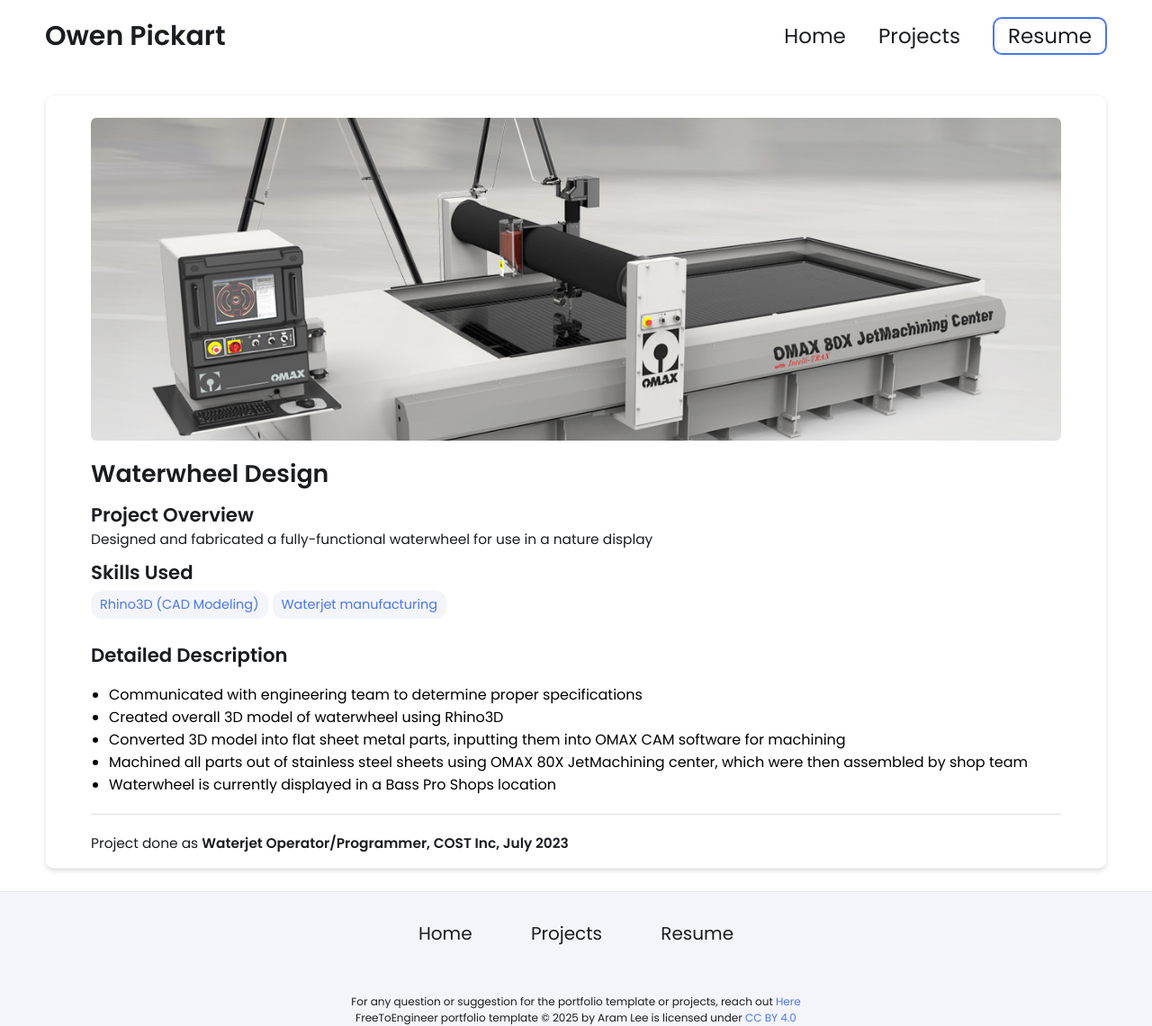
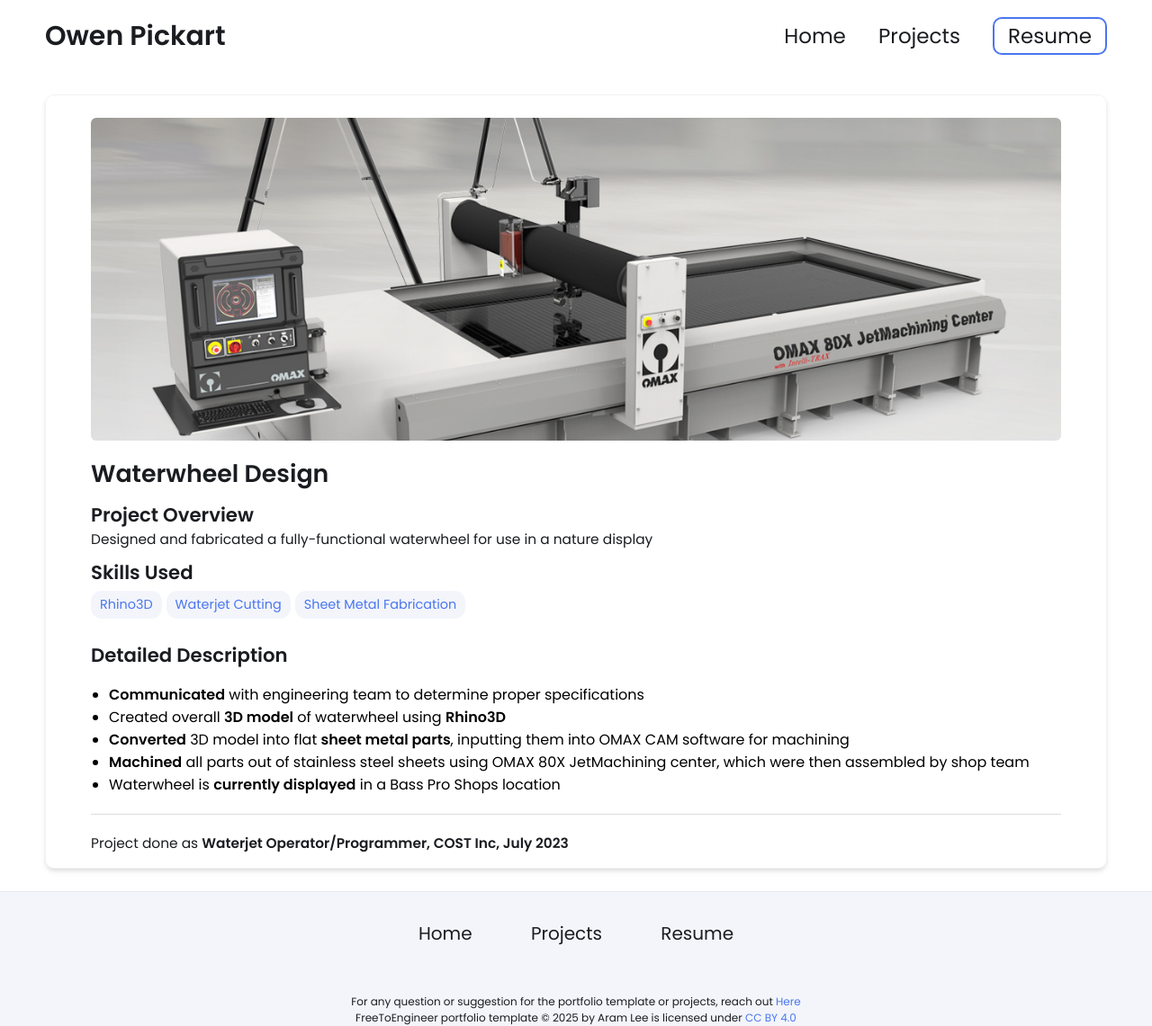
Before and after one commit to owenpickart/owenpickart.github.io, a Jekyll site: the page built from _projects/waterwheel-design/index.md, in a window 1280 px wide. Shown: the whole page at 90% size. Built offline with Jekyll 4.4.1, drawn with Linux system fonts in a browser that asks for light colours.

Commit message:
Update index.md

```diff
--- a/_projects/waterwheel-design/index.md
+++ b/_projects/waterwheel-design/index.md
@@ -3,16 +3,17 @@ layout: post
 title: Waterwheel Design
 description: Designed and fabricated a fully-functional waterwheel for use in a nature display
 skills:
-- Rhino3D (CAD Modeling)
-- Waterjet manufacturing
+- Rhino3D
+- Waterjet Cutting
+- Sheet Metal Fabrication
 main-image: /omax.jpg
 ---
 ## Detailed Description
-- Communicated with engineering team to determine proper specifications
-- Created overall 3D model of waterwheel using Rhino3D
-- Converted 3D model into flat sheet metal parts, inputting them into OMAX CAM software for machining
-- Machined all parts out of stainless steel sheets using OMAX 80X JetMachining center, which were then assembled by shop team
-- Waterwheel is currently displayed in a Bass Pro Shops location
+- **Communicated** with engineering team to determine proper specifications
+- Created overall **3D model** of waterwheel using **Rhino3D**
+- **Converted** 3D model into flat **sheet metal parts**, inputting them into OMAX CAM software for machining
+- **Machined** all parts out of stainless steel sheets using OMAX 80X JetMachining center, which were then assembled by shop team
+- Waterwheel is **currently displayed** in a Bass Pro Shops location
 
 ---
 
```
